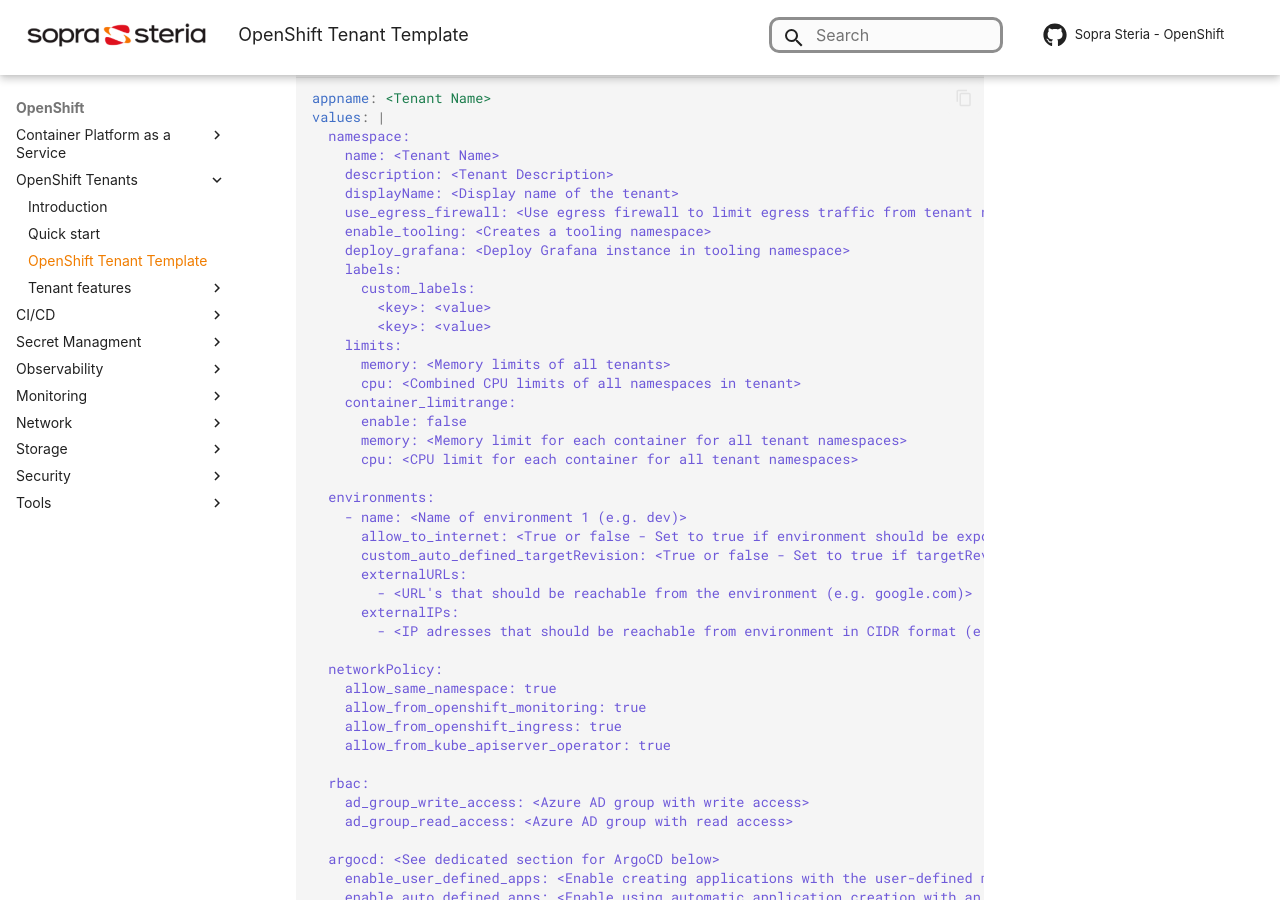
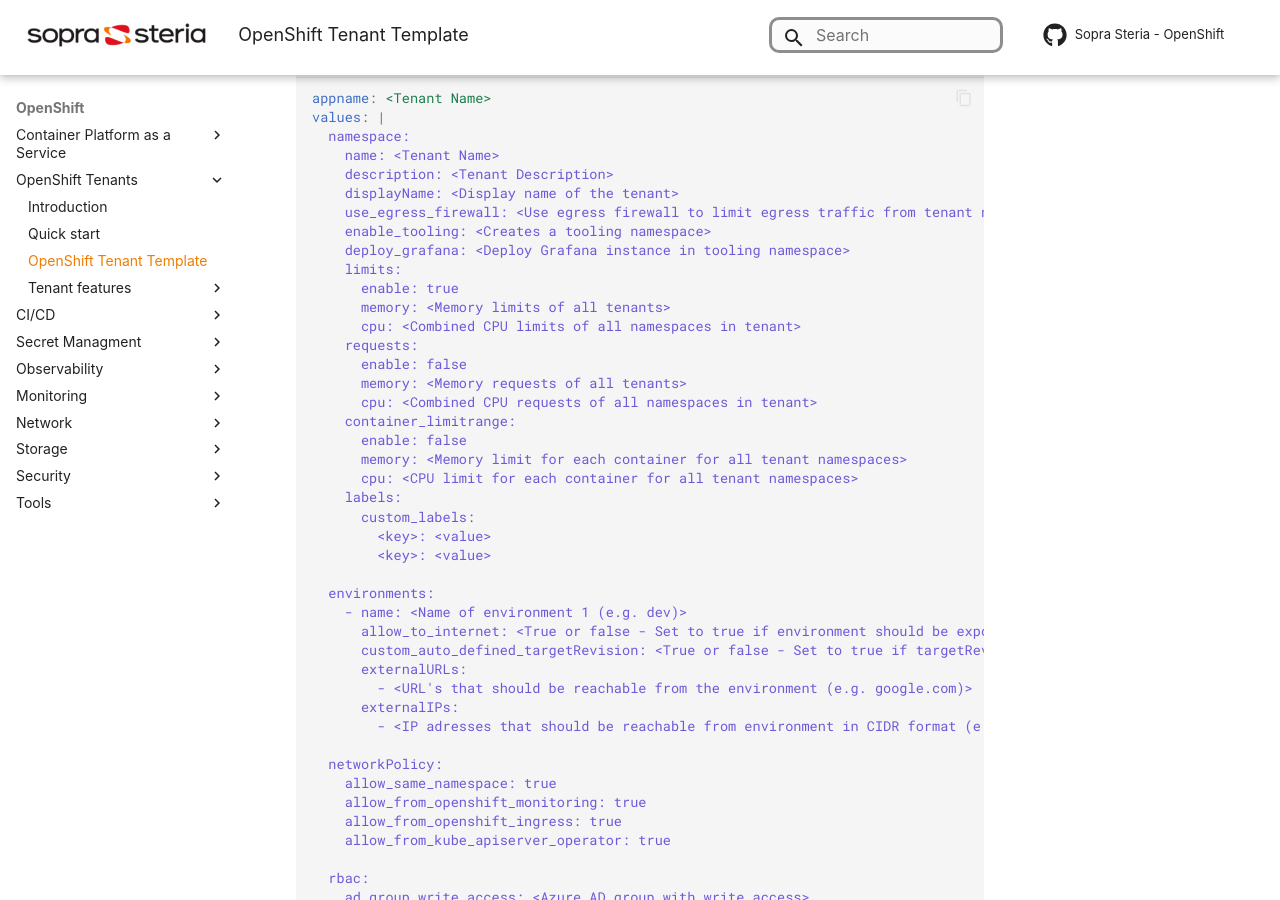
Before and after one commit to Sopra-Steria-Norge-Kubernetes/OpenShift, an MkDocs documentation site: the page built from docs/OpenShift Tenants/OpenShift-tenant-template.md, in a window 1280 px wide and 900 px high, scrolled down 359 px. Built offline with MkDocs 1.6.1 and Material for MkDocs 9.7.7, drawn with Linux system fonts in a browser that asks for light colours; some web fonts are replaced; comment, search, counter and statistics services are not loaded.

Commit message:
added namespace.requests to documenatation

```diff
--- a/docs/OpenShift Tenants/OpenShift-tenant-template.md
+++ b/docs/OpenShift Tenants/OpenShift-tenant-template.md
@@ -22,17 +22,22 @@
     use_egress_firewall: <Use egress firewall to limit egress traffic from tenant namespaces>
     enable_tooling: <Creates a tooling namespace>
     deploy_grafana: <Deploy Grafana instance in tooling namespace>
+    limits:
+      enable: true
+      memory: <Memory limits of all tenants>
+      cpu: <Combined CPU limits of all namespaces in tenant>
+    requests:
+      enable: false
+      memory: <Memory requests of all tenants>
+      cpu: <Combined CPU requests of all namespaces in tenant>
+    container_limitrange:
+      enable: false
+      memory: <Memory limit for each container for all tenant namespaces>
+      cpu: <CPU limit for each container for all tenant namespaces>
     labels:
       custom_labels:
         <key>: <value>
         <key>: <value>
-    limits:
-      memory: <Memory limits of all tenants>
-      cpu: <Combined CPU limits of all namespaces in tenant>
-    container_limitrange:
-      enable: false
-      memory: <Memory limit for each container for all tenant namespaces>
-      cpu: <CPU limit for each container for all tenant namespaces>
 
   environments:
     - name: <Name of environment 1 (e.g. dev)>
```
Also changed, not shown: docs/OpenShift Tenants/Tenant features/namespace.md (+15 -9 lines).
